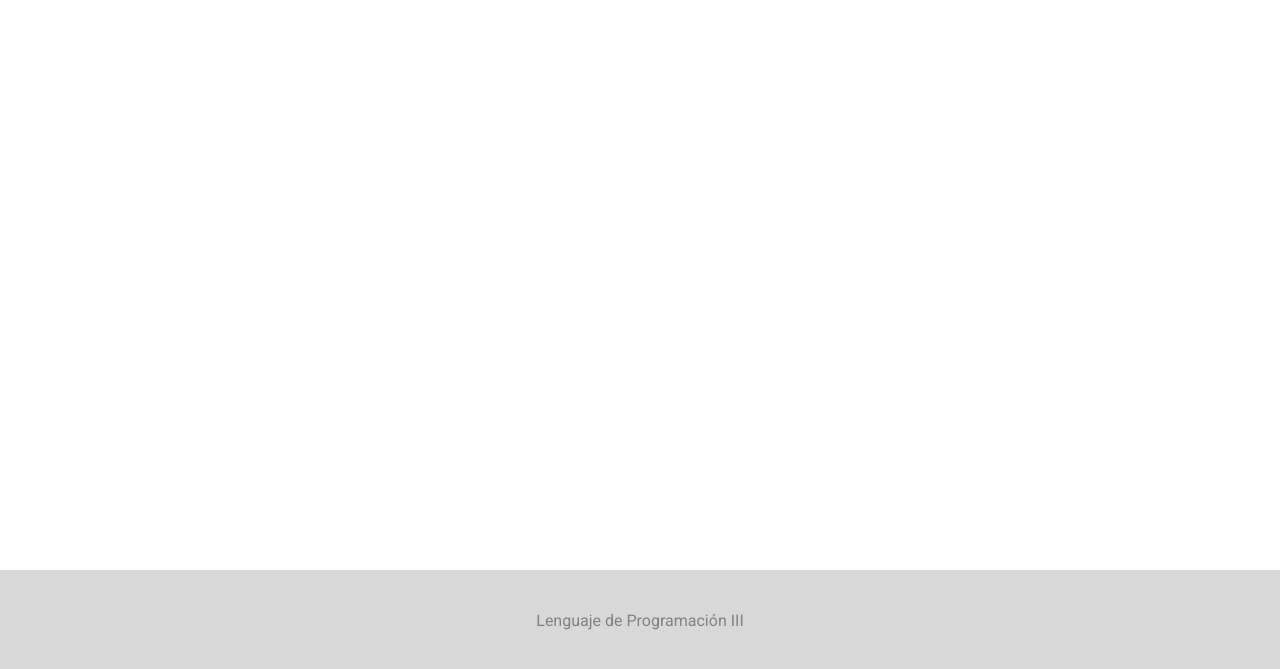
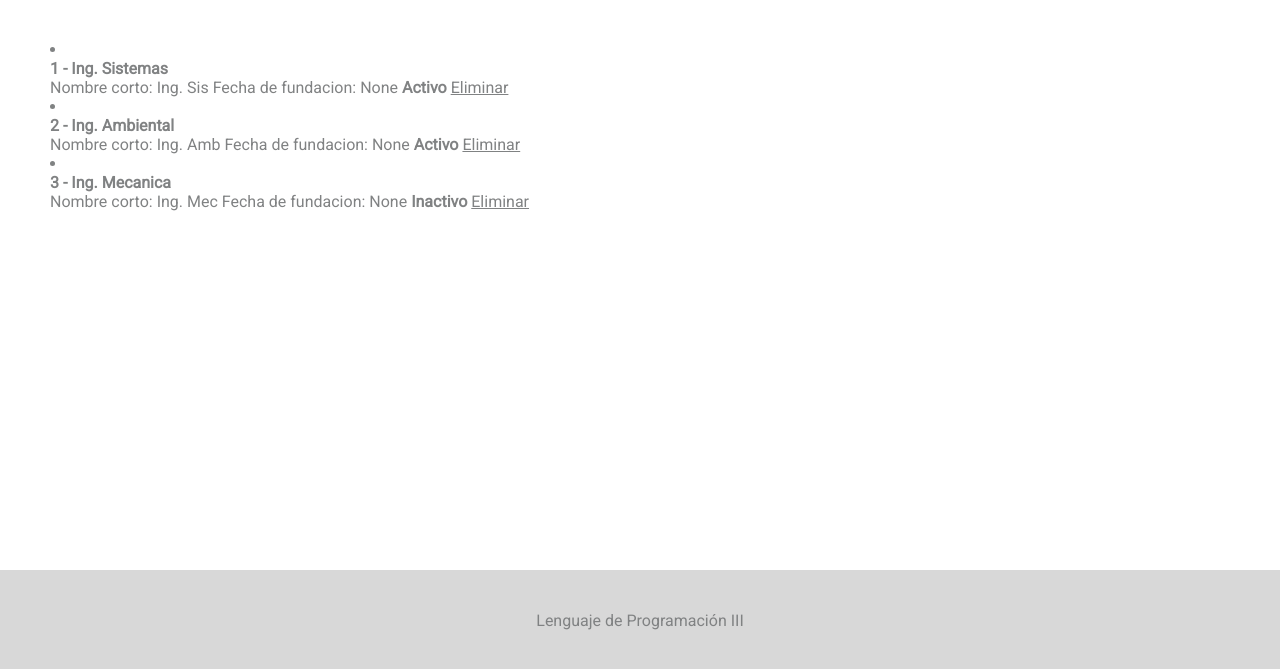
Before and after one commit to Fabrizio99/LP3-Examen-Final, a Django app: template ProyectoFinal/miApp/templates/listar_carreras.html in a window 1280 px wide. Shown: the part 130-799 px from the top of the page. Run offline with Django 3.2, Linux system fonts and the light colour scheme; the template is opened without the code that fills it: values that come from a table or form of the project are taken from there, others are empty; data comes from the database, SQL or seed files in the repository; both versions use the stored data as it was after the commit.

Commit message:
Listar y Eliminar CARRERAS - Listo

```diff
--- a/ProyectoFinal/ProyectoFinal/urls.py
+++ b/ProyectoFinal/ProyectoFinal/urls.py
@@ -26,4 +26,5 @@ urlpatterns = [
     path('lista-estudiantes/', views.listar_estudiantes, name="listarEstudiantes"),
     path('lista-consultas/', views.listar_consultas, name="listarConsultas"),
     path('eliminar_curso/<int:id>', views.eliminar_curso, name="eliminarCurso"),
+    path('eliminar_carrera/<int:id>', views.eliminar_carrera, name="eliminarCarrera"),
 ]
--- a/ProyectoFinal/miApp/models.py
+++ b/ProyectoFinal/miApp/models.py
@@ -7,3 +7,10 @@ class Curso(models.Model):
     horas   =  models.TextField()
     creditos = models.TextField()
     estado  =  models.CharField(max_length=1)
+
+class Carrera(models.Model):
+    idcarrera =  models.AutoField(primary_key=True)
+    nombre  =  models.TextField()
+    nombrecorto   =  models.TextField()
+    fecha_fundacion = models.DateTimeField()
+    estado  =  models.CharField(max_length=1)
--- a/ProyectoFinal/miApp/templates/listar_carreras.html
+++ b/ProyectoFinal/miApp/templates/listar_carreras.html
@@ -5,6 +5,20 @@
 {% block content %}
 <h2 class="title">{{titulo}}</h2>
 <p>{{mensaje}}</p>
+{% for carrera in carreras %}
+            <li>
+                <h4>{{carrera.idcarrera}} - {{carrera.nombre}}</h4>
+                <span>Nombre corto: {{carrera.nombrecorto}} </span>
+                <span>Fecha de fundacion: {{carrera.fecha_fundacion}} </span>
+                {% if carrera.estado == 'A' %}
+                    <strong>Activo</strong>
+                {% else %}
+                    <strong>Inactivo</strong>
+                {% endif %}
+                <a href="{% url 'eliminarCarrera' id=carrera.idcarrera %}">Eliminar</a>
+                </p>
+            </li>
+{% endfor %}
 {% endblock %}
 {% block script %}
 <script type="text/javascript">
```
Also changed, not shown: ProyectoFinal/miApp/views.py (+10 -1 lines), ProyectoFinal/db.sqlite3, ProyectoFinal/miApp/migrations/0002_carrera.py (added).
